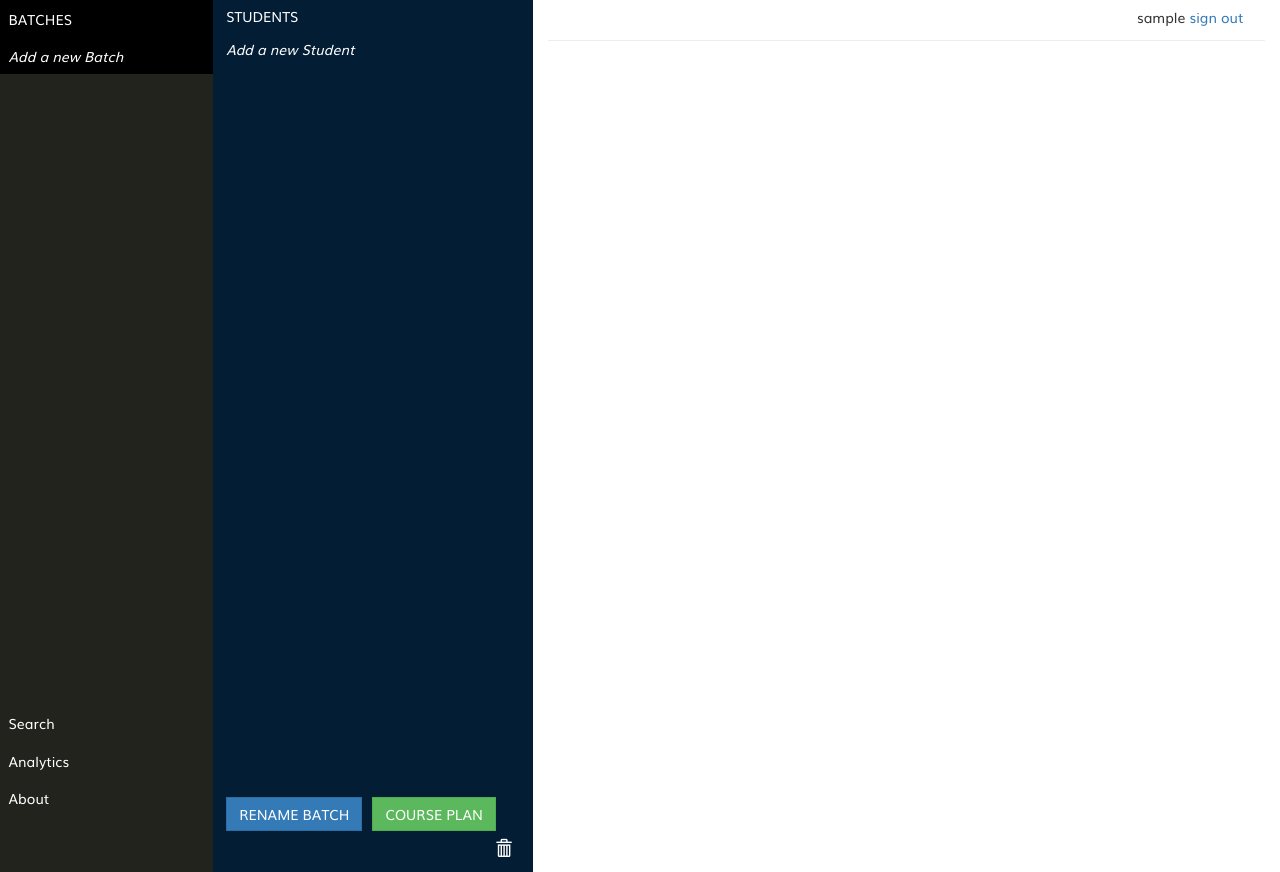
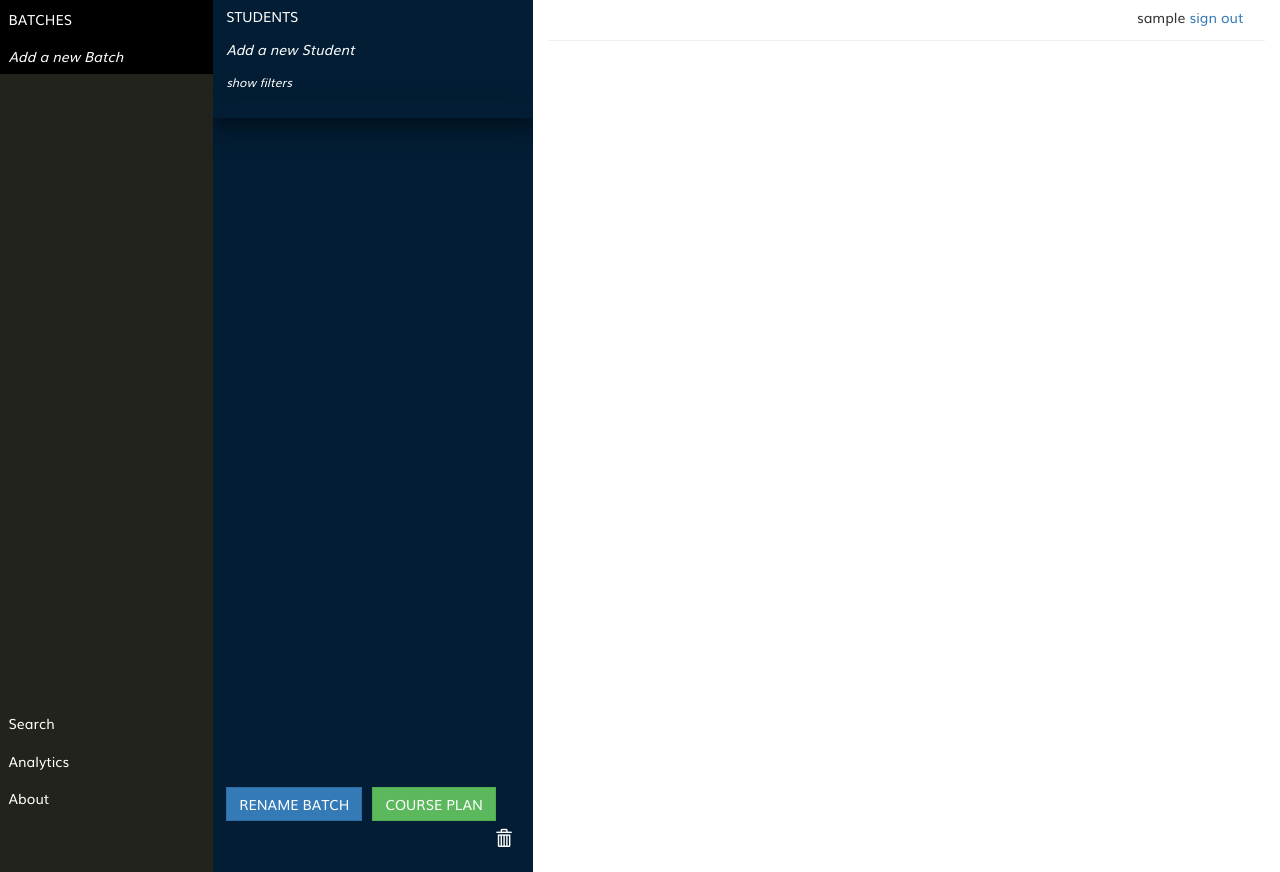
Before and after one commit to prashantkumar42/OSMS, a Django app: template datacloud/dashboard/templates/dashboard/dashboard.html in a window 1280 px wide. Run offline with Django 3.2, Linux system fonts and the light colour scheme; data comes from the database, SQL or seed files in the repository; the template is opened without the code that fills it: values that come from a table or form of the project are taken from there, most other values are stand-ins (such as "Sample title", 1, 10 or a date in 2020); some libraries are stand-ins or nearby versions.

Commit message:
added client side code for alphabetical pagination

```diff
--- a/datacloud/dashboard/templates/dashboard/pane2/batchContent.html
+++ b/datacloud/dashboard/templates/dashboard/pane2/batchContent.html
@@ -4,11 +4,18 @@
             <div class="row student" id="stdlistname" style="background-color: rgb(3, 29, 52)">
                 STUDENTS
             </div>
+
             <div class="row student" style="background-color: rgb(3, 29, 52)">
                 <i id="hover" data-toggle="modal" data-target="#addStudent">Add a new Student</i>
             </div>
+
+            <h6 onclick="showAlpha()" style="cursor:pointer;padding-left:4%"><i>show filters</i></h6>
+            <div id="alphaFilters">
+            </div>
+
             <div id="studentList">
             </div>
+
             <div class="row student" style="padding-top:2.5%;background-color:rgb(3, 29, 52)">
                 <button data-toggle="modal" data-target="#updateBatch" class="btn btn-primary">RENAME BATCH</button>
                 <button data-toggle="modal" style="margin-left:2%" data-target="#acadsDialog" class="btn btn-success">COURSE PLAN</button>
--- a/datacloud/datacloud/static/static_dirs/scripts/dashboard.js
+++ b/datacloud/datacloud/static/static_dirs/scripts/dashboard.js
@@ -105,8 +105,52 @@ function getFeeDetails(sid) {
     xhr.send(data);
 }
 
+
+function createFilters(batchName, batchID, alpha) {
+    i = 'A';
+
+    ahtml = "<div class='row'>"
+    while( i != 'G') {
+        ahtml += "<div onclick=\"getStudents('"+ batchName +"', " + batchID + ", '" + i + "')\" class='col-sm-2 letter'>"+i+"</div>"
+        i = String.fromCharCode(i.charCodeAt(0) + 1)
+    }
+    ahtml += "</div>"
+
+    ahtml += "<div class='row'>"
+    while( i != 'M') {
+        ahtml += "<div onclick=\"getStudents('"+ batchName +"', " + batchID + ", '" + i + "')\" class='col-sm-2 letter'>"+i+"</div>"
+        i = String.fromCharCode(i.charCodeAt(0) + 1)
+    }
+    ahtml += "</div>"
+
+    ahtml += "<div class='row'>"
+    while( i != 'S') {
+        ahtml += "<div onclick=\"getStudents('"+ batchName +"', " + batchID + ", '" + i + "')\" class='col-sm-2 letter'>"+i+"</div>"
+        i = String.fromCharCode(i.charCodeAt(0) + 1)
+    }
+    ahtml += "</div>"
+
+    ahtml += "<div class='row'>"
+    while( i != 'Y') {
+        ahtml += "<div onclick=\"getStudents('"+ batchName +"', " + batchID + ", '" + i + "')\" class='col-sm-2 letter'>"+i+"</div>"
+        i = String.fromCharCode(i.charCodeAt(0) + 1)
+    }
+    ahtml += "</div>"
+
+    ahtml += "<div class='row'><div class='col-sm-2'></div><div class='col-sm-2'></div>"
+    ahtml += "<div onclick=\"getStudents('"+ batchName +"', " + batchID + ", 'Y')\" class='col-sm-2 letter'>Y</div>"
+    ahtml += "<div onclick=\"getStudents('"+ batchName +"', " + batchID + ", 'Z')\" class='col-sm-2 letter'>Z</div>"
+    ahtml += "<div class='col-sm-2'></div><div class='col-sm-2'></div></div><br>"
+
+    document.getElementById("alphaFilters").innerHTML = ahtml;
+
+}
+
+
 function getStudents(batchName, batchID, alpha) {
     getCourses(batchID);
+    $('#alphaFilters').slideUp();
+    createFilters(batchName, batchID, alpha);
 
     //console.log(batchName)
     $("#batchContent").show();
@@ -325,5 +369,9 @@ function grader(sid, bid) {
 }
 
 
+function showAlpha() {
+    $('#alphaFilters').slideToggle();
+}
+
 $("#studentDetails").hide();
 getBatches();
--- a/datacloud/datacloud/static/static_dirs/stylesheets/dashboard.css
+++ b/datacloud/datacloud/static/static_dirs/stylesheets/dashboard.css
@@ -71,7 +71,7 @@
 }
 
 #studentList {
-  height: 83vh;
+  height: 78vh;
   overflow-y: auto;
 }
 
@@ -207,3 +207,21 @@ a:hover {
   max-height: 55vh;
   overflow-y: auto;
 }
+
+#alphaFilters {
+  padding:4%;
+  padding-bottom:2%;
+  position:absolute;
+  z-index:1000;
+  width: 100%;
+  background-color: rgb(3, 29, 52);
+  box-shadow: 0 14px 28px rgba(0,0,0,0.25), 0 10px 10px rgba(0,0,0,0.22);
+}
+
+.letter {
+  padding: 3%;
+  text-align: center;
+}
+.letter:hover {
+  background-color: black;
+}
```
